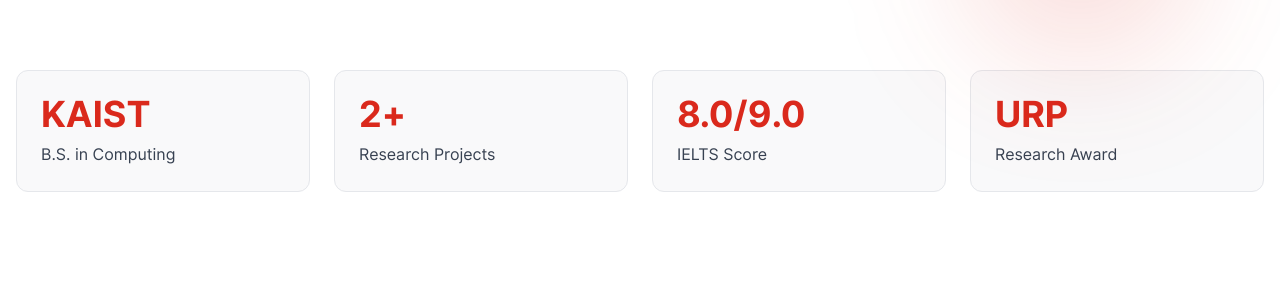
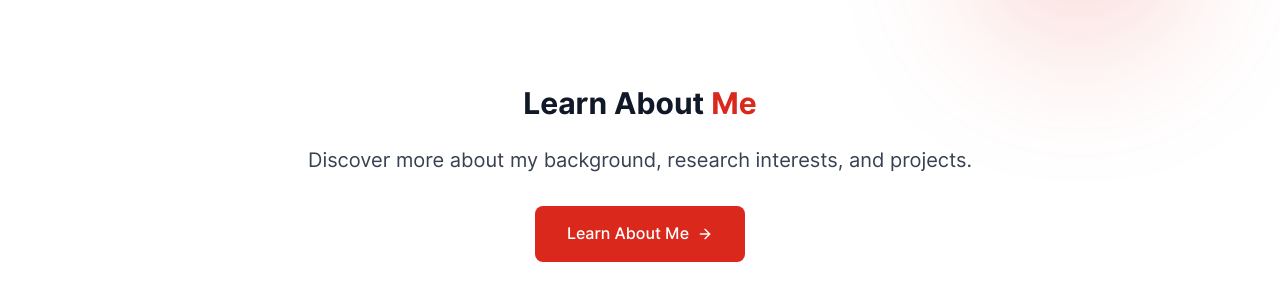
Before and after one commit to KAIST19/kzahner, a React (Vite) app: page / in a window 1280 px wide. Shown: the part 460-760 px from the top of the page. Built offline with nearby package versions, Linux system fonts and the light colour scheme.

Commit message:
Remove stats cards and add 'Learn About Me' section to Home page

```diff
--- a/src/pages/Home.jsx
+++ b/src/pages/Home.jsx
@@ -1,7 +1,8 @@
 import React from 'react';
+import { Link } from 'react-router-dom';
 import { motion } from 'framer-motion';
 import heroImage from '../assets/hero-image.png';
-import { FiGithub, FiLinkedin, FiMail } from 'react-icons/fi';
+import { FiGithub, FiLinkedin, FiMail, FiArrowRight } from 'react-icons/fi';
 
 export default function Home() {
   return (
@@ -67,31 +68,25 @@
           </motion.div>
         </div>
 
-        {/* Quick Stats */}
+        {/* Learn About Me Section */}
         <motion.div
-          initial={{ opacity: 0 }}
-          animate={{ opacity: 1 }}
-          transition={{ duration: 0.8, delay: 0.6 }}
-          className="my-20"
+          initial={{ opacity: 0, y: 20 }}
+          animate={{ opacity: 1, y: 0 }}
+          transition={{ duration: 0.5, delay: 0.6 }}
+          className="text-center max-w-3xl mx-auto my-24"
         >
-          <div className="grid grid-cols-1 md:grid-cols-2 lg:grid-cols-4 gap-6">
-            <div className="bg-gray-100/50 dark:bg-gray-800/50 p-6 rounded-xl border border-gray-200 dark:border-gray-700">
-              <div className="text-[rgb(218,41,28)] text-4xl font-bold mb-2">KAIST</div>
-              <div className="text-gray-700 dark:text-gray-300">B.S. in Computing</div>
-            </div>
-            <div className="bg-gray-100/50 dark:bg-gray-800/50 p-6 rounded-xl border border-gray-200 dark:border-gray-700">
-              <div className="text-[rgb(218,41,28)] text-4xl font-bold mb-2">2+</div>
-              <div className="text-gray-700 dark:text-gray-300">Research Projects</div>
-            </div>
-            <div className="bg-gray-100/50 dark:bg-gray-800/50 p-6 rounded-xl border border-gray-200 dark:border-gray-700">
-              <div className="text-[rgb(218,41,28)] text-4xl font-bold mb-2">8.0/9.0</div>
-              <div className="text-gray-700 dark:text-gray-300">IELTS Score</div>
-            </div>
-            <div className="bg-gray-100/50 dark:bg-gray-800/50 p-6 rounded-xl border border-gray-200 dark:border-gray-700">
-              <div className="text-[rgb(218,41,28)] text-4xl font-bold mb-2">URP</div>
-              <div className="text-gray-700 dark:text-gray-300">Research Award</div>
-            </div>
-          </div>
+          <h2 className="text-3xl font-bold mb-6">Learn About <span className="text-[rgb(218,41,28)]">Me</span></h2>
+          <p className="text-xl text-gray-700 dark:text-gray-300 mb-8">
+            Discover more about my background, research interests, and projects.
+          </p>
+          <motion.button
+            whileHover={{ scale: 1.05 }}
+            className="bg-[rgb(218,41,28)] hover:bg-[rgb(198,31,18)] text-white px-8 py-4 rounded-lg font-medium inline-flex items-center gap-2"
+          >
+            <Link to="/about" className="flex items-center gap-2">
+              Learn About Me <FiArrowRight />
+            </Link>
+          </motion.button>
         </motion.div>
       </div>
     </div>
```
